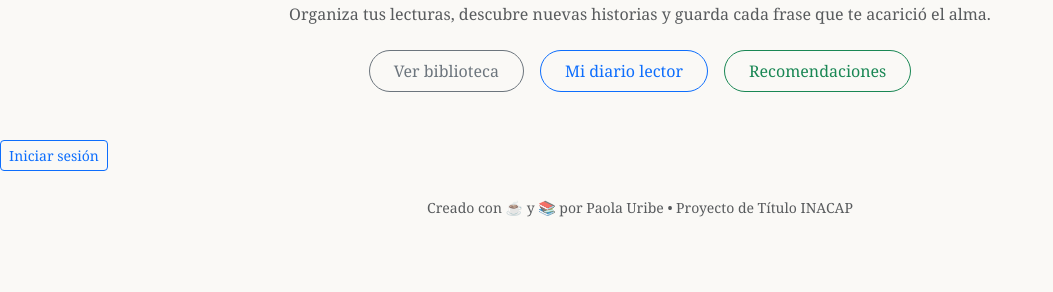
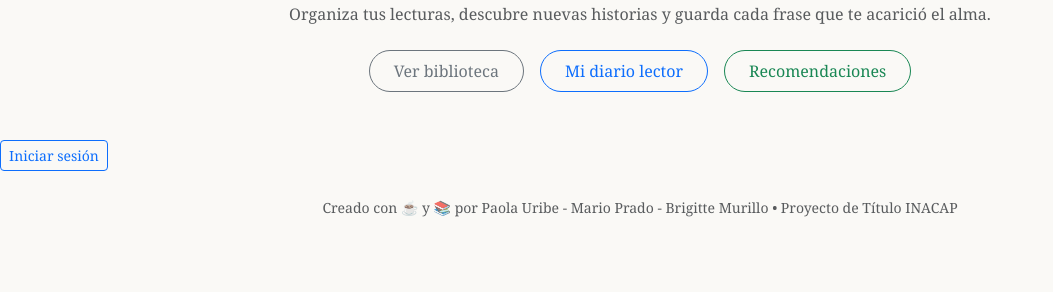
Before and after one commit to paola6522/Proyecto-t-tulo, a Django app: page / in a window 1280 px wide. Shown: the part 508-800 px from the top of the page, without its empty margins (0-1053 px from the left). Run offline with Django 5.2, Linux system fonts and the light colour scheme.

Commit message:
Update inicio.html

```diff
--- a/templates/inicio.html
+++ b/templates/inicio.html
@@ -41,7 +41,7 @@
 
     <!-- Footer -->
     <footer class="text-center text-muted py-4">
-        <small>Creado con ☕ y 📚 por Paola Uribe • Proyecto de Título INACAP</small>
+        <small>Creado con ☕ y 📚 por Paola Uribe - Mario Prado - Brigitte Murillo • Proyecto de Título INACAP</small>
     </footer>
 
 </body>
```
